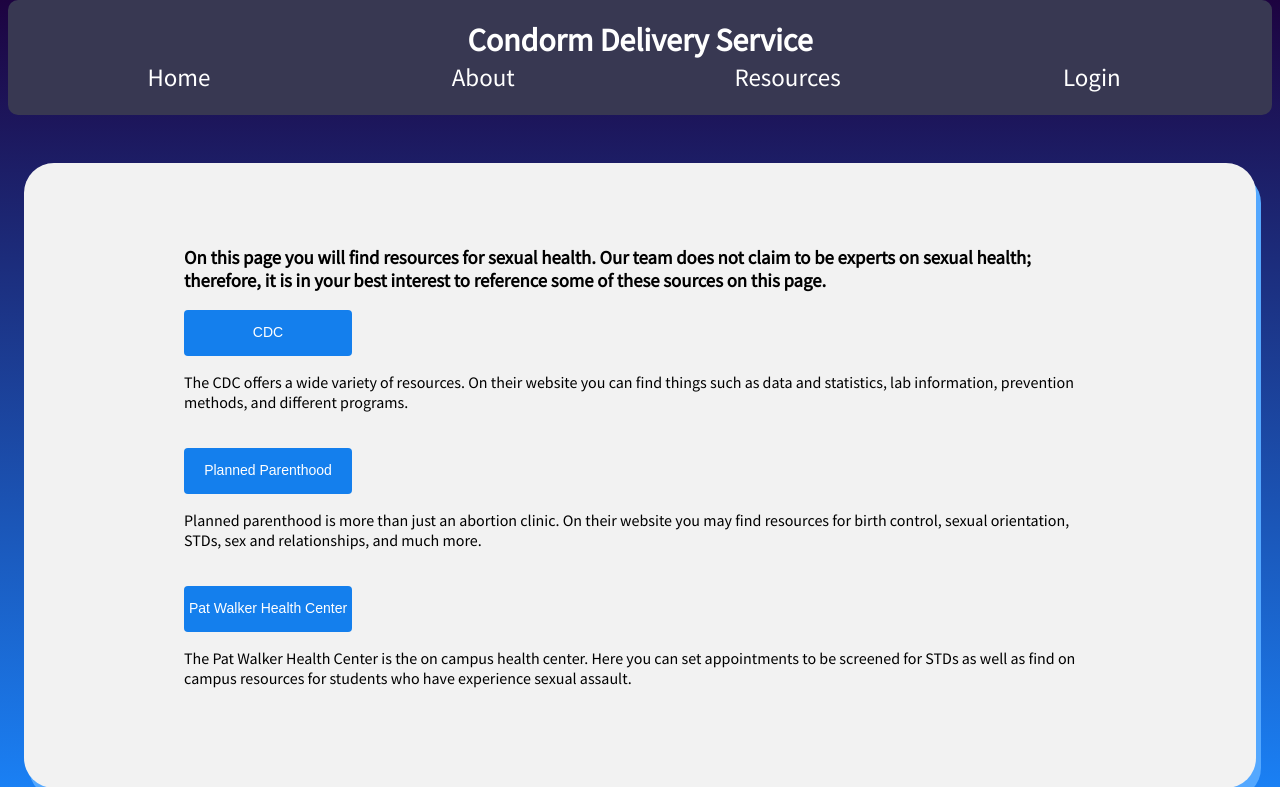
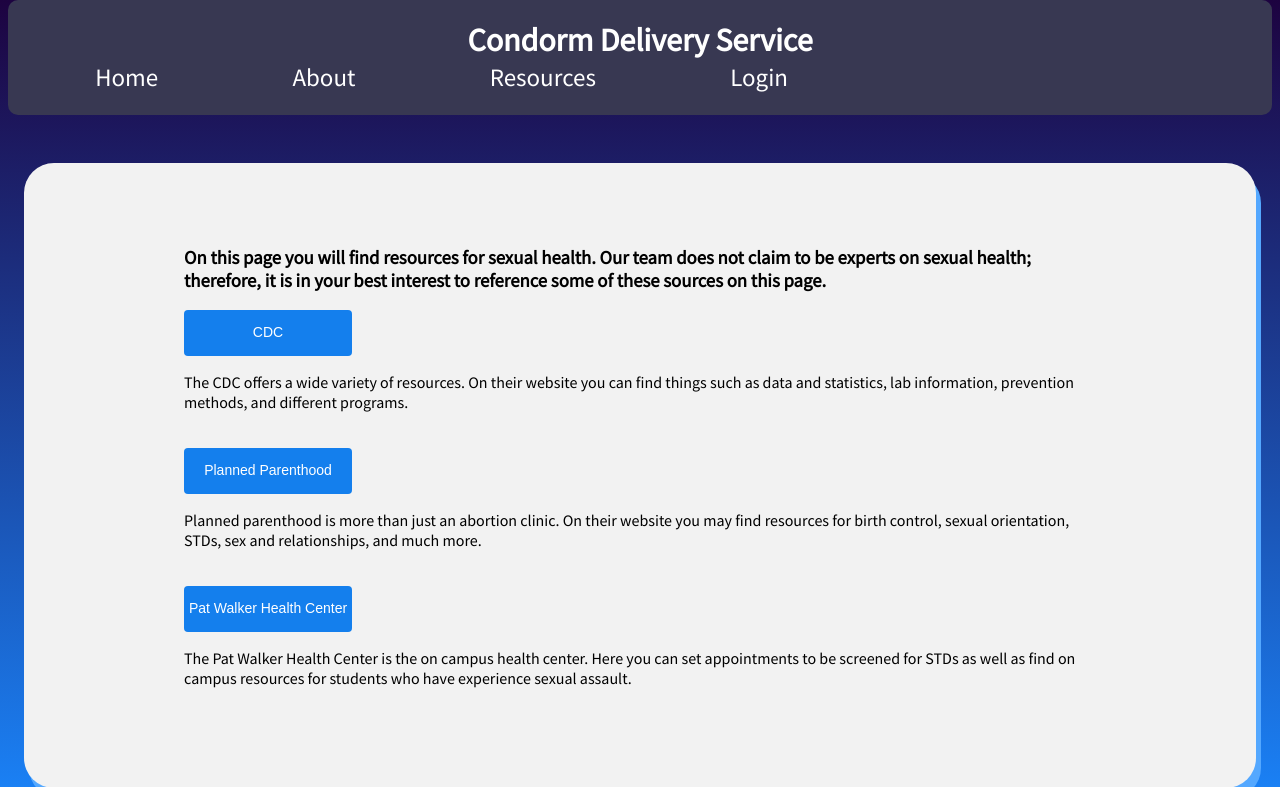
Before and after one commit to COZMIKDX/Group-5-Capstone, a Flask app: page /resources in a window 1280 px wide. Shown: the top 787 px of the page. Run offline with Flask 2, Linux system fonts and the light colour scheme.

Commit message:
fixed weird navbar behaviour in resources.html

```diff
--- a/Condorm Website Design/static/css/resources.css
+++ b/Condorm Website Design/static/css/resources.css
@@ -1,4 +1,4 @@
 a {
-    width: 12em;
+    /*width: 12em;*/
     text-align: center;
 }
```
